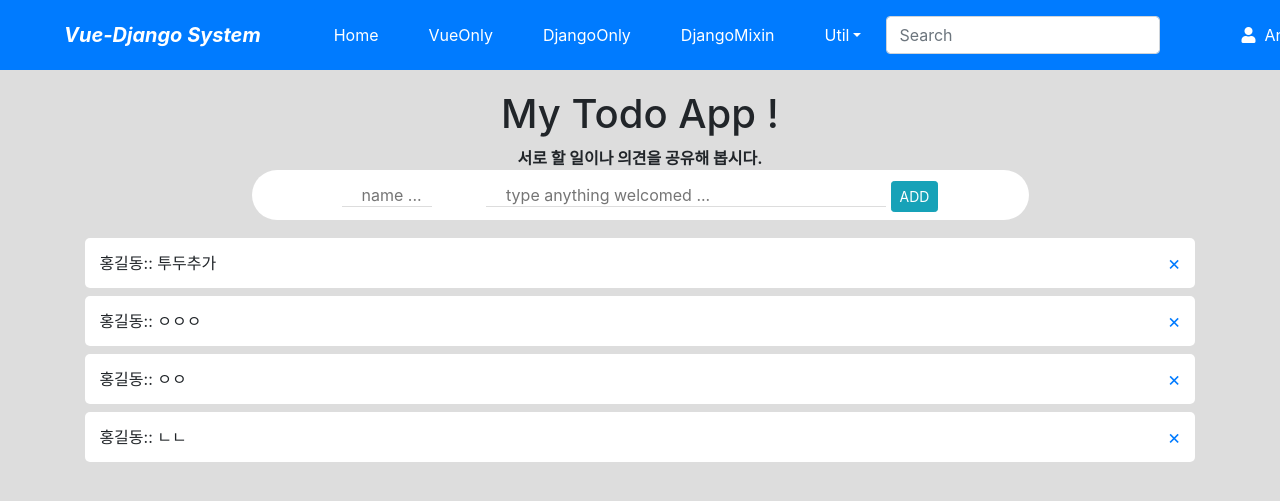
After one commit to YeongBinByeon/clone_coding, a Django app: page /todo/mixin/ in a window 1280 px wide. The commit adds this page. Shown: the top 501 px of the page. Run offline with Django 3.2, Linux system fonts and the light colour scheme; data comes from the database, SQL or seed files in the repository; both versions use the stored data as it was after the commit; some libraries are stand-ins or nearby versions.

Commit message:
클래스형뷰 Mixin 사용 하기 부분 소스코드 커밋

```diff
--- a/vue-django/DjTodo/templates/base.html
+++ b/vue-django/DjTodo/templates/base.html
@@ -37,6 +37,8 @@
                 <a class="nav-link text-white" href="{% url 'todo:vonly' %}">VueOnly</a></li>
             <li class="nav-item mx-1 btn btn-primary">
                 <a class="nav-link text-white" href="{% url 'todo:create' %}">DjangoOnly</a></li>
+            <li class="nav-item mx-1 btn btn-primary">
+                <a class="nav-link text-white" href="{% url 'todo:mixin' %}">DjangoMixin</a></li>
 
 
             <li class="nav-item dropdown mx-1 btn btn-primary">
--- /dev/null
+++ b/vue-django/DjTodo/todo/templates/todo/todo_form_list.html
@@ -0,0 +1,79 @@
+{% extends 'base.html' %}
+
+{% block title %}todo_form.html{% endblock %}
+
+{% block extra-style %}
+    <style>
+        body {
+            text-align: center;
+            background-color: #ddd;
+        }
+        .inputBox {
+            margin: auto;
+            width: 70%;
+            background: white;
+            height: 50px;
+            border-radius: 50px;
+            line-height: 50px;
+        }
+        .inputBox .name {
+            border-style: none;
+            border-bottom: 1px solid #ddd;
+            width: 90px;
+            padding-left: 20px;
+            line-height: 20px;
+        }
+        .inputBox .item {
+            border-style: none;
+            border-bottom: 1px solid #ddd;
+            width: 400px;
+            margin-left: 50px;
+            padding-left: 20px;
+            line-height: 20px;
+        }
+        .todoList {
+            list-style: none;
+            padding: 10px 0;
+            text-align: left;
+        }
+        .todoList li {
+            display: flex;
+            height: 50px;
+            line-height: 50px;
+            margin: 0.5rem 0;
+            padding: 0 0.9rem;
+            background: white;
+            border-radius: 5px;
+        }
+        .removeBtn {
+            margin-left: auto;
+            font-size: 20px;
+        }
+    </style>
+{% endblock %}
+
+{% block content %}
+    <div id = 'app'>
+
+        <h1>My Todo App !</h1>
+        <strong>서로 할 일이나 의견을 공유해 봅시다.</strong>
+        <br>
+
+        <form class="inputBox" action='.' method="post"> {% csrf_token %}
+            <input class="name" name="name" type="text" placeholder="name ...">
+            <input class="item" name="todo" type="text"
+                placeholder="type anything welcomed ...">
+            <button type="submit" class="btn btn-info btn-sm">ADD</button>
+        </form>
+
+        <ul class="todoList">
+            {% for todo in object_list %}
+            <li>
+                <span>{{ todo.name }}:: {{ todo.todo }}</span>
+                <span class="removeBtn"><a href="{% url 'todo:delete' todo.id %}">&#x00D7</a></span>
+            </li>
+            {% endfor %}
+        </ul>
+
+    </div>
+{% endblock %}
--- a/vue-django/DjTodo/todo/urls.py
+++ b/vue-django/DjTodo/todo/urls.py
@@ -9,4 +9,5 @@ urlpatterns = [
     path('create/', views.TodoCV.as_view(), name='create'),
     path('list/', views.TodoLV.as_view(), name='list'),
     path('<int:pk>/delete/', views.TodoDelV.as_view(), name='delete'),
+    path('mixin/', views.TodoMOMCV.as_view(), name='mixin'),
 ]
--- a/vue-django/DjTodo/todo/views.py
+++ b/vue-django/DjTodo/todo/views.py
@@ -1,4 +1,5 @@
 from django.views.generic import TemplateView, CreateView, ListView, DeleteView
+from django.views.generic.list import MultipleObjectMixin
 from django.urls import reverse_lazy
 
 from todo.models import Todo
@@ -24,3 +25,17 @@ class TodoDelV(DeleteView):
     model = Todo
     template_name = 'todo/todo_confirm_delete.html'
     success_url = reverse_lazy('todo:list')
+
+class TodoMOMCV(MultipleObjectMixin, CreateView):
+    model = Todo
+    fields = '__all__'
+    template_name = 'todo/todo_form_list.html'
+    success_url = 'todo:mixin'
+
+    def get(self, request, *args, **kwargs):
+        self.object_list = self.get_queryset()
+        return super().get(request, *args, **kwargs)
+
+    def post(self, request, *args, **kwargs):
+        self.object_list = self.get_queryset()
+        return super().post(request, *args, **kwargs)
```
Also changed, not shown: vue-django/DjTodo/db.sqlite3, 1 other file.
